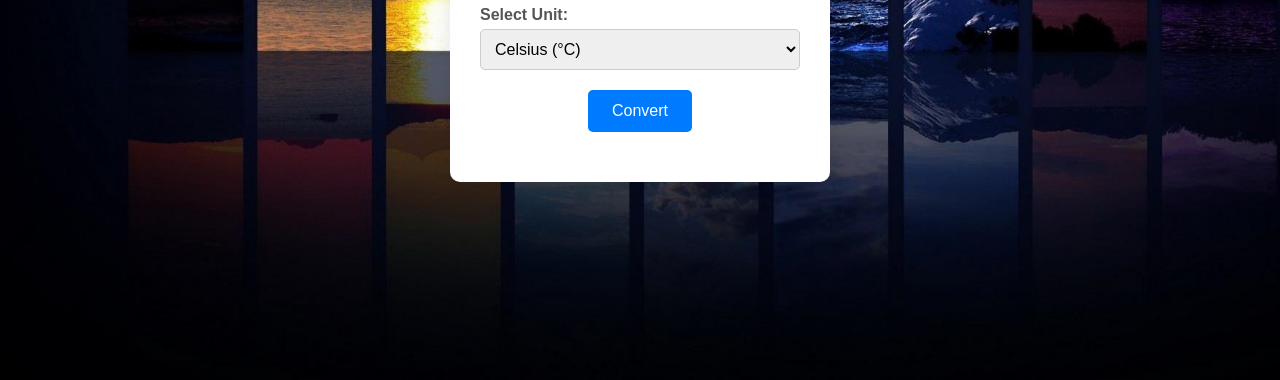
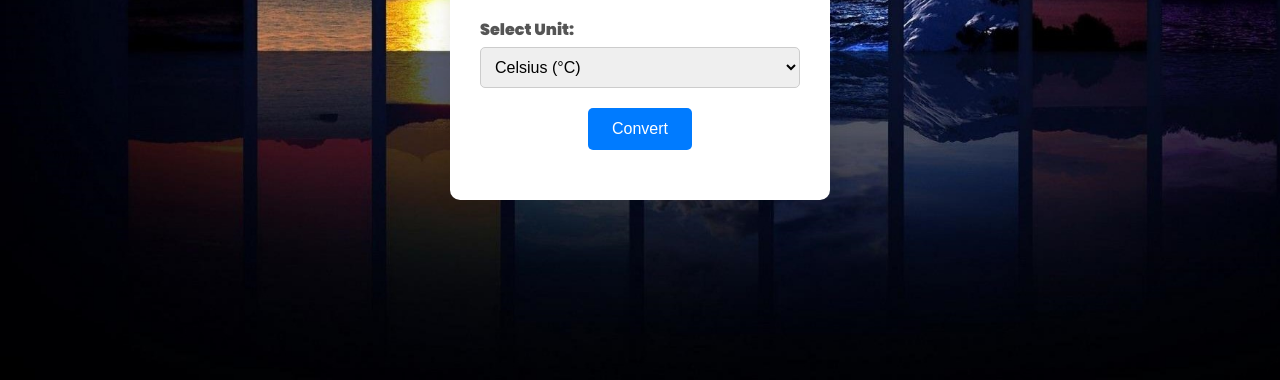
Before and after one commit to dhruvpopli10/TemperatureConverter, a plain HTML site: page index.html in a window 1280 px wide. Shown: the part 420-800 px from the top of the page. Drawn offline with Linux system fonts and the light colour scheme.

Commit message:
Update style.css

```diff
--- a/style.css
+++ b/style.css
@@ -1,3 +1,5 @@
+@import url('https://fonts.googleapis.com/css2?family=Poppins:ital,wght@0,200;0,300;0,400;0,500;0,600;0,900;1,100;1,700&display=swap');
+
 body {
     font-family: 'Arial', sans-serif;
     background-color: #f8f8f8;
@@ -8,6 +10,7 @@ body {
     margin: 0;
     background: url(2.jpg);
     background-size: cover;
+    font-family: 'Poppins', sans-serif;
 
 }
 
```
